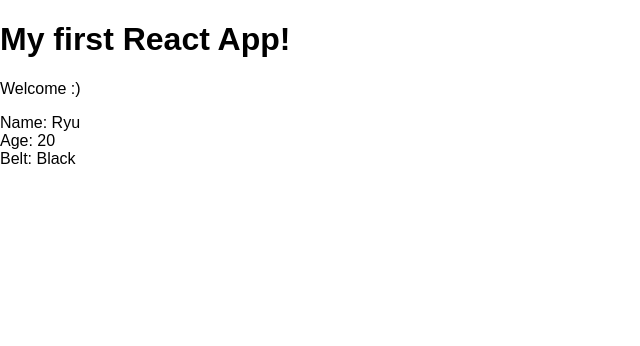
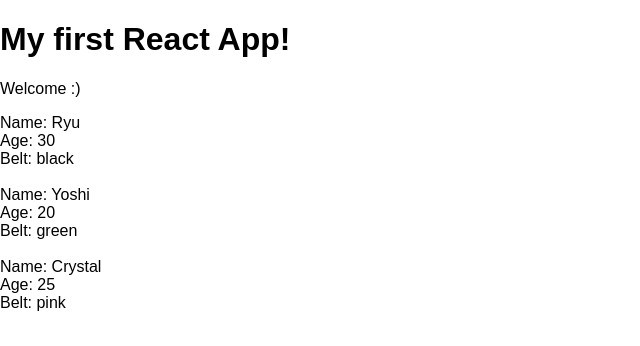
Before and after one commit to AlyssonSilva0617/react_rules, a React (Create React App) app in the folder myapp/: page / in a window 1280 px wide. Shown: the top 346 px of the page, without its empty margins (0-640 px from the left). Built offline with nearby package versions, Linux system fonts and the light colour scheme.

Commit message:
Component Nesting

```diff
--- a/myapp/src/App.js
+++ b/myapp/src/App.js
@@ -2,12 +2,19 @@
 import Ninjas  from './Ninjas';
 
 class App extends Component {
+  state = {
+    ninjas : [
+      { name: 'Ryu', age: 30, belt: 'black', id: 1},
+      { name: 'Yoshi', age: 20, belt: 'green', id: 2},
+      { name: 'Crystal', age: 25, belt: 'pink', id: 3},
+    ]
+  }
   render() {
     return (
       <div className="App">
         <h1>My first React App!</h1>
         <p>Welcome :)</p>
-        <Ninjas />
+        <Ninjas ninjas={this.state.ninjas} />
       </div>
     );
   }
--- a/myapp/src/Ninjas.js
+++ b/myapp/src/Ninjas.js
@@ -1,12 +1,21 @@
 import React, { Component } from 'react';
 
 class Ninjas extends Component {
+
     render() {
+        const { ninjas } = this.props;
+        const ninjaList = ninjas.map(ninja => {
+            return (
+                <div className="ninja" key={ninja.id}>
+                    <div>Name: {ninja.name}</div>
+                    <div>Age: {ninja.age}</div>
+                    <div>Belt: {ninja.belt}</div><br/>
+                </div>
+            )
+        })
         return (
-            <div className="ninja">
-                <div>Name: Ryu</div>
-                <div>Age: 20</div>
-                <div>Belt: Black</div>
+            <div className="ninja-list">
+                <div>{ ninjaList }</div>
             </div>
         )
     }
```
